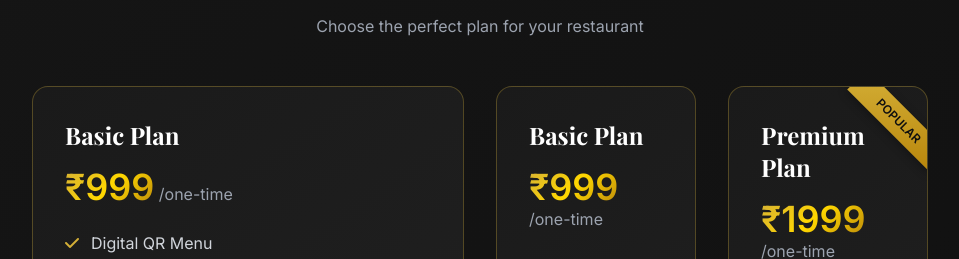
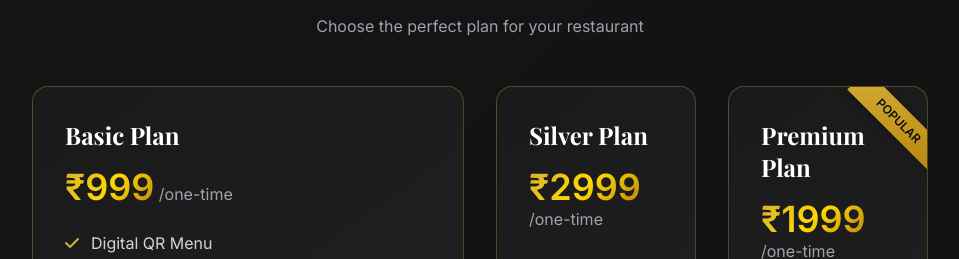
Before and after one commit to MenuSpeak/MenuSpeak, a plain HTML site: page index.html in a window 1280 px wide. Shown: the part 2053-2312 px from the top of the page, without its empty margins (160-1119 px from the left). Drawn offline with nearby package versions, Linux system fonts and the light colour scheme.

Commit message:
Update index.html

```diff
--- a/index.html
+++ b/index.html
@@ -328,9 +328,9 @@
 
                  <div class="grid md:grid-cols-2 gap-8 max-w-4xl mx-auto">
                 <div class="price-card p-8 rounded-2xl relative fade-in">
-                    <h3 class="text-2xl font-bold mb-4 text-white">Basic Plan</h3>
+                    <h3 class="text-2xl font-bold mb-4 text-white">Silver Plan</h3>
                     <div class="mb-6">
-                        <span class="text-4xl font-bold gold-text">₹999</span>
+                        <span class="text-4xl font-bold gold-text">₹2999</span>
                         <span class="text-gray-400">/one-time</span>
                     </div>
                     <ul class="mb-8 space-y-3">
```
